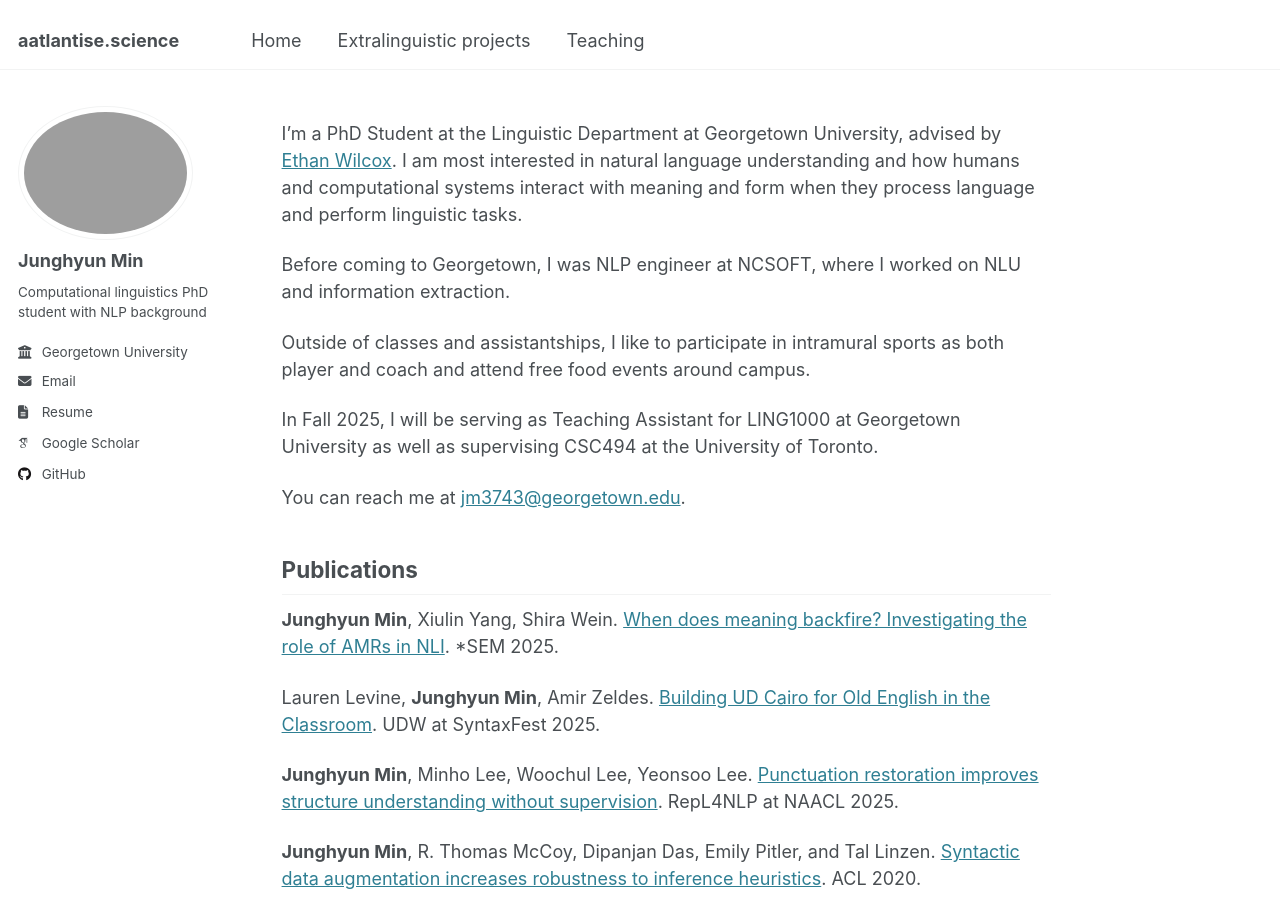
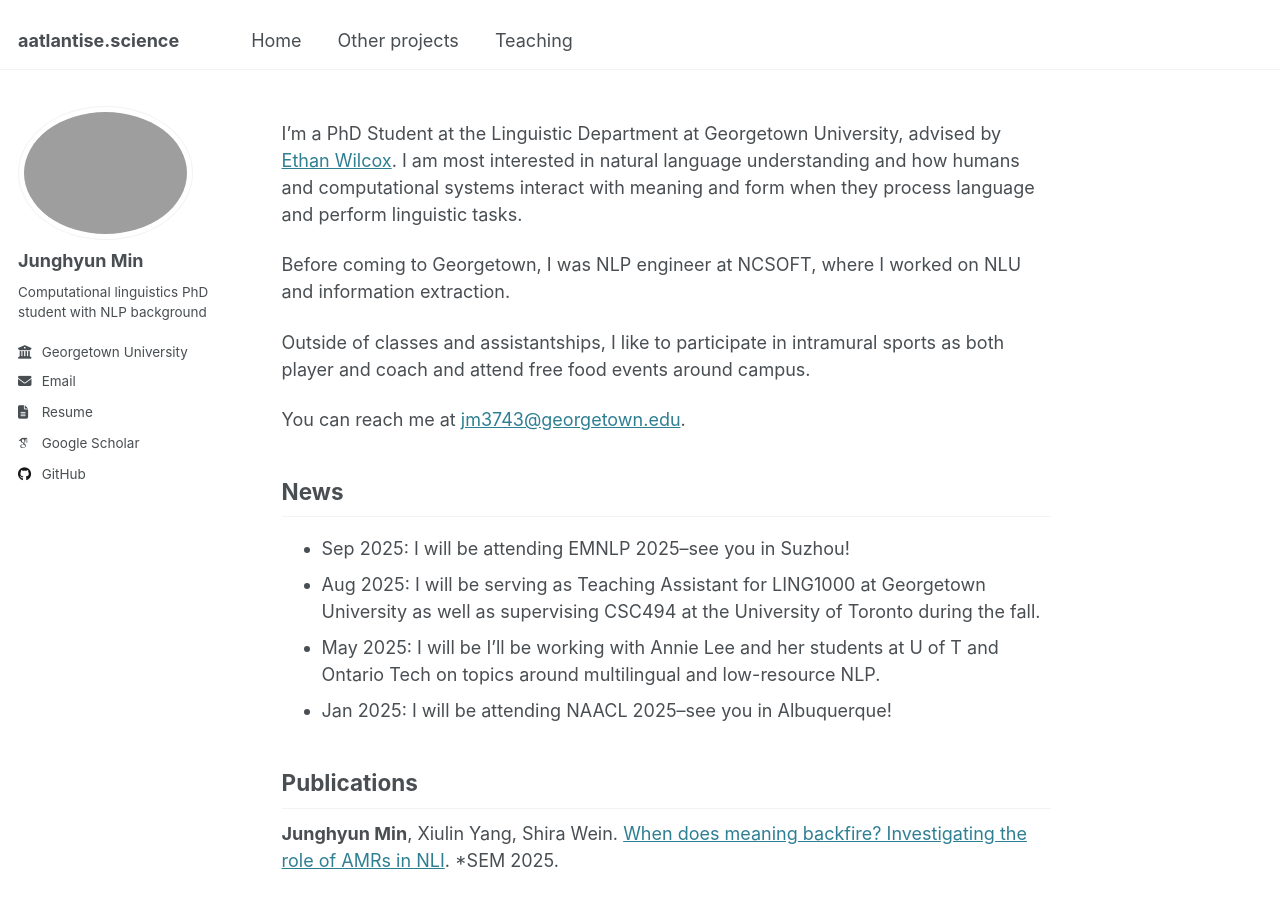
Before and after one commit to Aatlantise/aatlantise.github.io, a Jekyll site: the page built from _pages/about.md, in a window 1280 px wide and 900 px high. Built offline with Jekyll 4.4.1, drawn with Linux system fonts in a browser that asks for light colours; some web fonts are replaced.

Commit message:
[Chore] Add news

```diff
--- a/_data/navigation.yml
+++ b/_data/navigation.yml
@@ -8,7 +8,7 @@ main:
   - title: "Home"
     url: /
 
-  - title: "Extralinguistic projects"
+  - title: "Other projects"
     url: /extraling/
 #  - title: "Publications"
 #    url: /publications/
--- a/_pages/about.md
+++ b/_pages/about.md
@@ -17,10 +17,16 @@ Before coming to Georgetown, I was NLP engineer at NCSOFT, where I worked on NLU
 Outside of classes and assistantships, I like to participate in intramural sports as both player and coach and
 attend free food events around campus.
 
-In Fall 2025, I will be serving as Teaching Assistant for LING1000 at Georgetown University
-as well as supervising CSC494 at the University of Toronto.
+You can reach me at [jm3743@georgetown.edu](mailto:jm3743@georgetown.edu).
 
-You can reach me at [jm3743@georgetown.edu](mailto:jm3743@georgetown.edu).
+## News
+
+* Sep 2025: I will be attending EMNLP 2025--see you in Suzhou!
+* Aug 2025: I will be serving as Teaching Assistant for LING1000 at Georgetown University
+as well as supervising CSC494 at the University of Toronto during the fall.
+* May 2025: I will be I'll be working with Annie Lee and her students at U of T and Ontario Tech
+on topics around multilingual and low-resource NLP.
+* Jan 2025: I will be attending NAACL 2025--see you in Albuquerque!
 
 ## Publications
 **Junghyun Min**, Xiulin Yang, Shira Wein.
--- a/_pages/extraling.md
+++ b/_pages/extraling.md
@@ -1,6 +1,6 @@
 ---
 layout: archive
-title: "Extralinguistics"
+title: "Other work"
 permalink: /extraling/
 author_profile: true
 redirect_from:
@@ -11,7 +11,7 @@ Technical reports, preprints, and projects outside of linguistics.
 
 ## 2025
 Hannah Liu, Ethan Yue Heng Cheung, Shou-Yi Hung, **Junghyun Min**, Syed Mekael Wasti, Runtong Liang, ShiYao Qian, shizhao zheng, Elsie Chan, Ka Ieng Charlotte Lo, Wing Yu Yip, Richard Tzong-Han Tsai, En-Shiun Annie Lee.
-SiniticMTError: A Machine Translation Dataset with Error Annotations for Sinitic Languages. WQMDS poster. 2025.
+SiniticMTError: A Machine Translation Dataset with Error Annotations for Sinitic Languages. Poster at WQMDS 2025.
 
 ## 2024
 Minho Lee, **Junghyun Min**, Woochul Lee, Yeonsoo Lee.
```
